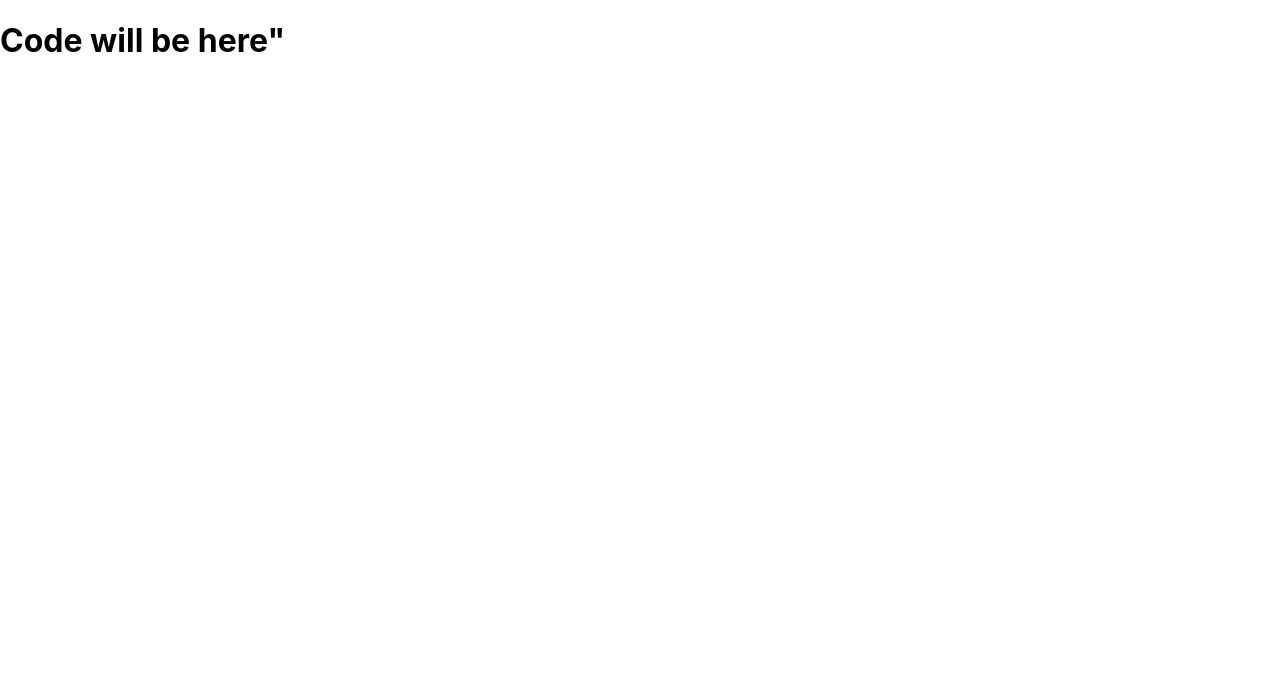
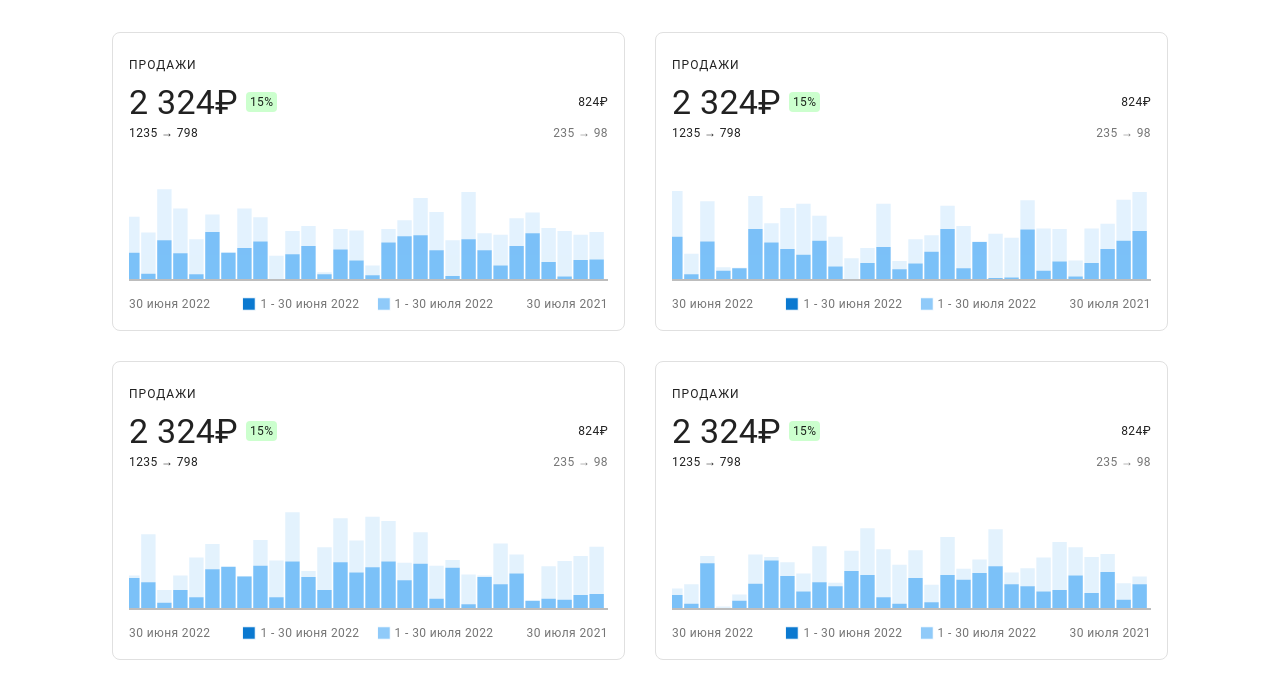
Before and after one commit to PetrovaNina/report-chart, a React (Create React App) app: page / in a window 1280 px wide. Shown: the top 698 px of the page. Built offline with nearby package versions, Linux system fonts and the light colour scheme.

Commit message:
feat: create a basic card's markup

```diff
--- a/package.json
+++ b/package.json
@@ -27,8 +27,8 @@
   },
   "dependencies": {
     "@material-ui/core": "^4.12.4",
-    "@material-ui/styles": "^4.11.5",
     "react": "^16.14.0",
+    "react-apexcharts": "^1.4.0",
     "react-dom": "^16.14.0",
     "react-scripts": "^5.0.1",
     "webpack": "^3.12.0"
--- a/src/App.js
+++ b/src/App.js
@@ -1,8 +1,9 @@
 import { StrictMode } from "react";
+import Reports from "./components/Reports/Reports";
 
 const App = () => (
   <StrictMode>
-    <h1>Code will be here"</h1>
+    <Reports />
   </StrictMode>
 );
 
--- /dev/null
+++ b/src/components/Reports/ReportCard/ReportCard.js
@@ -0,0 +1,75 @@
+import React from "react";
+import { Card, Grid, Typography, useTheme } from "@material-ui/core";
+
+import Chart from "react-apexcharts";
+import chartFormat from "./chart-format";
+
+const BarChart = ({ isLoading }) => {
+  const theme = useTheme();
+
+  const grey600 = theme.palette.grey[600];
+  const grey300 = theme.palette.grey[300];
+
+  return (
+    <Card
+      style={{
+        position: "relative",
+        border: `1px solid ${grey300}`,
+        maxWidth: "512px",
+        flex: "1 1 450px",
+        padding: "16px 16px 0 16px",
+        borderRadius: "8px",
+        boxShadow: "none",
+        display: "flex",
+        flexDirection: "column",
+        gap: "4px",
+      }}
+    >
+      <Grid container direction="column">
+        <Grid item>
+          <Typography variant="h5">Продажи</Typography>
+        </Grid>
+        <Grid
+          container
+          justifyContent="space-between"
+          alignItems="center"
+          style={{ gap: "8px" }}
+        >
+          <Typography variant="h4">2 324₽</Typography>
+          <Typography variant="caption">15%</Typography>
+          <Typography
+            variant="caption"
+            style={{ flexGrow: 1, textAlign: "end" }}
+          >
+            824₽
+          </Typography>
+        </Grid>
+        <Grid container justifyContent="space-between" alignItems="center">
+          <Typography variant="caption">1235 → 798</Typography>
+          <Typography variant="caption" style={{ color: grey600 }}>
+            235 → 98
+          </Typography>
+        </Grid>
+        <Grid
+          container
+          justifyContent="space-between"
+          alignItems="center"
+          style={{
+            position: "absolute",
+            width: "calc(100% - 32px)",
+            bottom: "16px",
+            color: grey600,
+          }}
+        >
+          <Typography variant="caption">30 июня 2022</Typography>
+          <Typography variant="caption">30 июля 2021</Typography>
+        </Grid>
+      </Grid>
+      <Grid item style={{ overflow: "hidden" }}>
+        <Chart {...chartFormat(theme.palette)} style={{ margin: "0 -4px" }} />
+      </Grid>
+    </Card>
+  );
+};
+
+export default BarChart;
--- /dev/null
+++ b/src/components/Reports/ReportCard/chart-format.js
@@ -0,0 +1,101 @@
+const chartFormat = (colors) => ({
+  height: 168,
+  type: "bar",
+  width: "100%",
+  options: {
+    colors: ["#0B79D0", "rgba(33, 150, 243, 0.5)"],
+    fill: {
+      colors: ["#64B6F7", "#2196F320"],
+    },
+    plotOptions: {
+      bar: {
+        horizontal: false,
+        columnWidth: "90%",
+        barHeight: "100%",
+      },
+    },
+    chart: {
+      id: "bar-chart",
+      offsetX: 0,
+      stacked: true,
+      toolbar: {
+        show: false,
+      },
+    },
+    xaxis: {
+      labels: { show: false },
+      axisTicks: { show: false },
+      type: "category",
+      axisBorder: {
+        show: true,
+        color: colors.grey[400],
+        height: 2,
+        width: "100%",
+      },
+    },
+    yaxis: {
+      show: false,
+    },
+    dataLabels: {
+      enabled: false,
+    },
+    grid: {
+      show: false,
+      padding: {
+        top: 0,
+        right: 0,
+        bottom: 0,
+        left: -8,
+      },
+    },
+    legend: {
+      fontSize: "inherit",
+      fontFamily: "inherit",
+      fontWeight: "inherit",
+      labels: {
+        colors: colors.grey[600],
+      },
+      markers: {
+        width: 4,
+        height: 4,
+        radius: 4,
+        offsetX: -2,
+      },
+      itemMargin: {
+        horizontal: 9,
+        vertical: 0,
+      },
+      onItemClick: {
+        toggleDataSeries: false,
+      },
+      onItemHover: {
+        highlightDataSeries: false,
+      },
+    },
+    responsive: [
+      {
+        breakpoint: 600,
+        options: {
+          chart: {
+            offsetY: -16,
+          },
+          legend: {
+            position: "top",
+            offsetY: 16,
+          },
+        },
+      },
+    ],
+  },
+  series: [
+    {
+      name: "1 - 30 июня 2022",
+      data: Array.from({ length: 30 }, () => Math.floor(Math.random() * 100)),
+    },
+    {
+      name: "1 - 30 июля 2022",
+      data: Array.from({ length: 30 }, () => Math.floor(Math.random() * 100)),
+    },
+  ],
+});
+export default chartFormat;
--- /dev/null
+++ b/src/components/Reports/Reports.js
@@ -0,0 +1,15 @@
+import { Box, Container, FormHelperText } from "@material-ui/core";
+import ReportCard from "./ReportCard/ReportCard";
+
+const Reports = () => (
+  <Container fixed style={{ maxWidth: "1120px", padding: "32px" }}>
+    <Box sx={{ display: "flex", flexWrap: "wrap", gap: "30px", justifyContent: "center" }}>
+      <ReportCard />
+      <ReportCard />
+      <ReportCard />
+      <ReportCard />
+    </Box>
+  </Container>
+);
+
+export default Reports;
--- a/src/index.css
+++ b/src/index.css
@@ -1,8 +1,8 @@
 body {
   margin: 0;
-  font-family: -apple-system, BlinkMacSystemFont, 'Segoe UI', 'Roboto', 'Oxygen',
-    'Ubuntu', 'Cantarell', 'Fira Sans', 'Droid Sans', 'Helvetica Neue',
-    sans-serif;
+  font-family: "Roboto", sans-serif;
+  font-size: 12px;
+  letter-spacing: 0.4px;
   -webkit-font-smoothing: antialiased;
   -moz-osx-font-smoothing: grayscale;
 }
@@ -11,3 +11,38 @@ code {
   font-family: source-code-pro, Menlo, Monaco, Consolas, 'Courier New',
     monospace;
 }
+
+
+h5,
+h4 {
+  font-family: inherit !important;
+  font-weight: 400;
+}
+
+h5 {
+  font-size: inherit !important;
+  letter-spacing: 1px !important;
+  text-transform: uppercase;
+  line-height: 32px !important;
+}
+
+h4 {
+  font-size: 34px !important;
+  line-height: 42px !important;
+  letter-spacing: 0.25px !important;
+}
+
+
+span {
+  font-size: 12px !important;
+  letter-spacing: 0.4px !important;
+  line-height: 20px !important;
+}
+
+h4+span {
+  display: inline-block;
+  justify-self: flex-start;
+  padding: 0 4px;
+  background: rgba(154, 255, 158, 0.5);
+  border-radius: 4px;
+}
```
Also changed, not shown: 1 other file (tests, documents, lock files or other folders).
